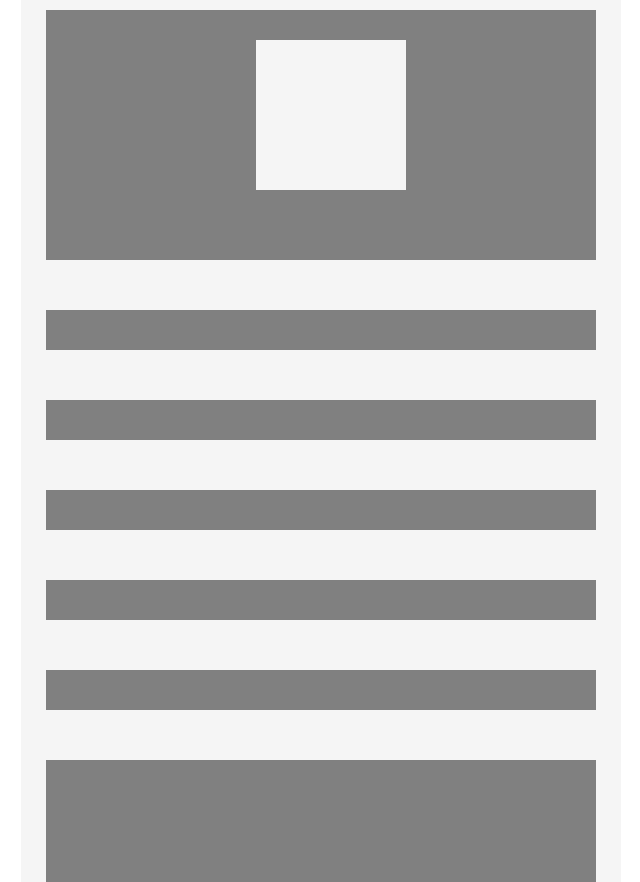
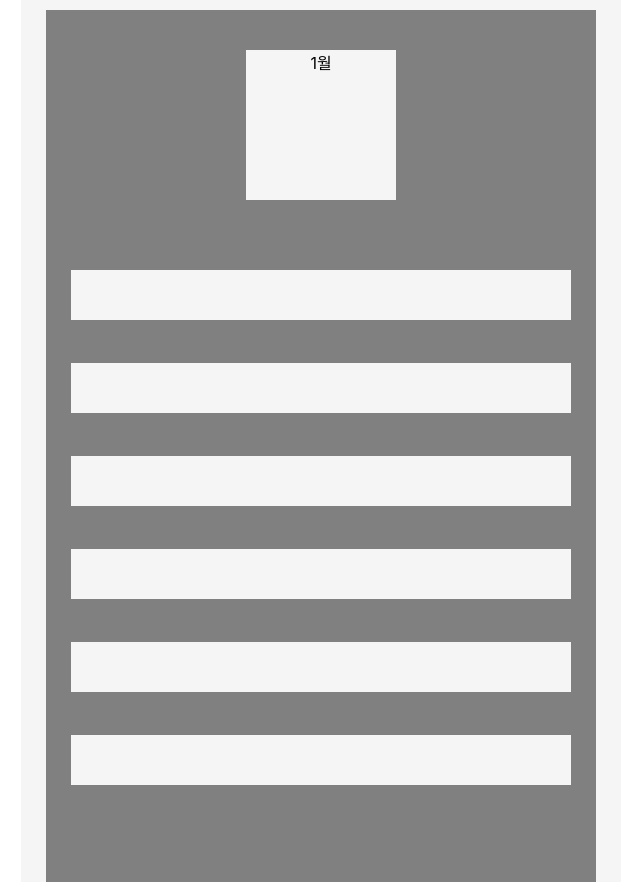
Before and after one commit to ccconac/calendar, a React (Create React App) app: page / in a window 1280 px wide. Shown: the whole page, without its empty margins (319-959 px from the left). Built offline with nearby package versions, Linux system fonts and the light colour scheme.

Commit message:
FIX: css 중복, box margin, width 수정

```diff
--- a/src/component/month/january.css
+++ b/src/component/month/january.css
@@ -2,7 +2,7 @@
     margin-top: 10px;
     margin-left: auto;
     margin-right: auto;
-    display: flex;
+    position: relative;
 
     width: 550px;
     height: 872px;
@@ -10,9 +10,10 @@
 }
 
 .month {
-    margin-top: 30px;
-    margin-left: 210px;
-    position: absolute;
+    margin-top: 40px;
+    margin-left: auto;
+    margin-right: auto;
+    position: relative;
 
     width: 150px;
     height: 150px;
@@ -20,67 +21,33 @@
 }
 
 .week {
-    margin-top: 250px;
+    margin-top: 70px;
     margin-left: auto;
     margin-right: auto;
-    position: absolute;
+    position: relative;
 
-    width: 550px;
+    letter-spacing: 50px;
+    font-size: 25px;
+    line-height: 45px;
+    text-align: center;
+
+    width: 500px;
     height: 50px;
     background-color: whitesmoke;
 }
 
-.days1 {
-    margin-top: 340px;
+.days {
+    margin-top: 43px;
     margin-left: auto;
     margin-right: auto;
-    position: absolute;
+    position: relative;
 
-    width: 550px;
+    letter-spacing: 50px;
+    font-size: 25px;
+    line-height: 45px;
+    text-align: center;
+
+    width: 500px;
     height: 50px;
     background-color: whitesmoke;
 }
-
-.days2 {
-    margin-top: 430px;
-    margin-left: auto;
-    margin-right: auto;
-    position: absolute;
-
-    width: 550px;
-    height: 50px;
-    background-color: whitesmoke;
-}
-
-.days3 {
-    margin-top: 520px;
-    margin-left: auto;
-    margin-right: auto;
-    position: absolute;
-
-    width: 550px;
-    height: 50px;
-    background-color: whitesmoke;
-}
-
-.days4 {
-    margin-top: 610px;
-    margin-left: auto;
-    margin-right: auto;
-    position: absolute;
-
-    width: 550px;
-    height: 50px;
-    background-color: whitesmoke;
-}
-
-.days5 {
-    margin-top: 700px;
-    margin-left: auto;
-    margin-right: auto;
-    position: absolute;
-
-    width: 550px;
-    height: 50px;
-    background-color: whitesmoke;
-}
--- a/src/component/month/january.jsx
+++ b/src/component/month/january.jsx
@@ -4,13 +4,15 @@ import "./january.css";
 const january = () => {
     return (
         <div className = "main">
-            <div className = "month"></div>
+            <div className = "month">1월</div>
             <div className = "week"></div>
-            <div className = "days1"></div>
-            <div className = "days2"></div>
-            <div className = "days3"></div>
-            <div className = "days4"></div>
-            <div className = "days5"></div>
+            <div className = "days">
+                <div className = "days"></div>
+                <div className = "days"></div>
+                <div className = "days"></div>
+                <div className = "days"></div>
+                <div className = "days"></div>
+            </div>
         </div>
 
     )
```
